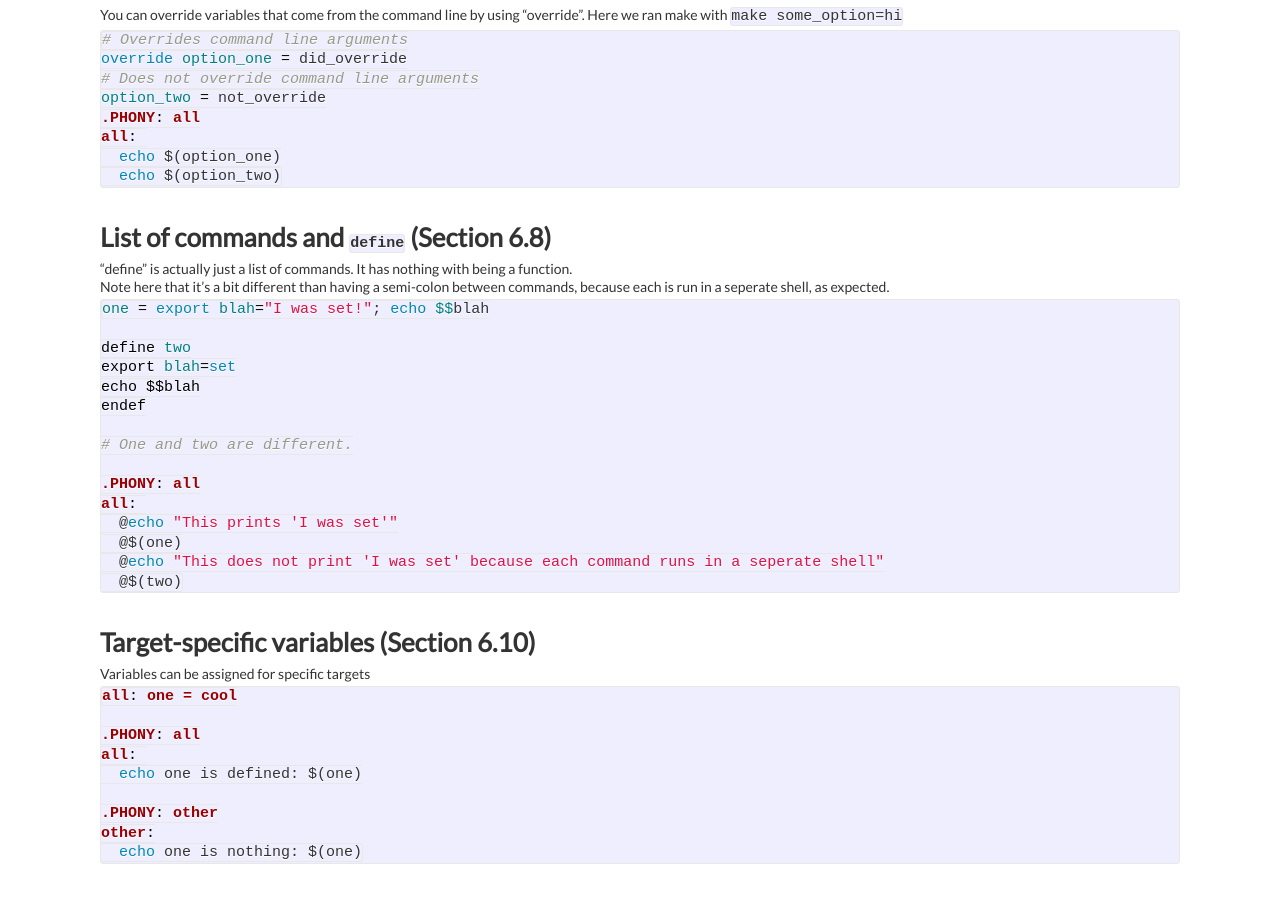
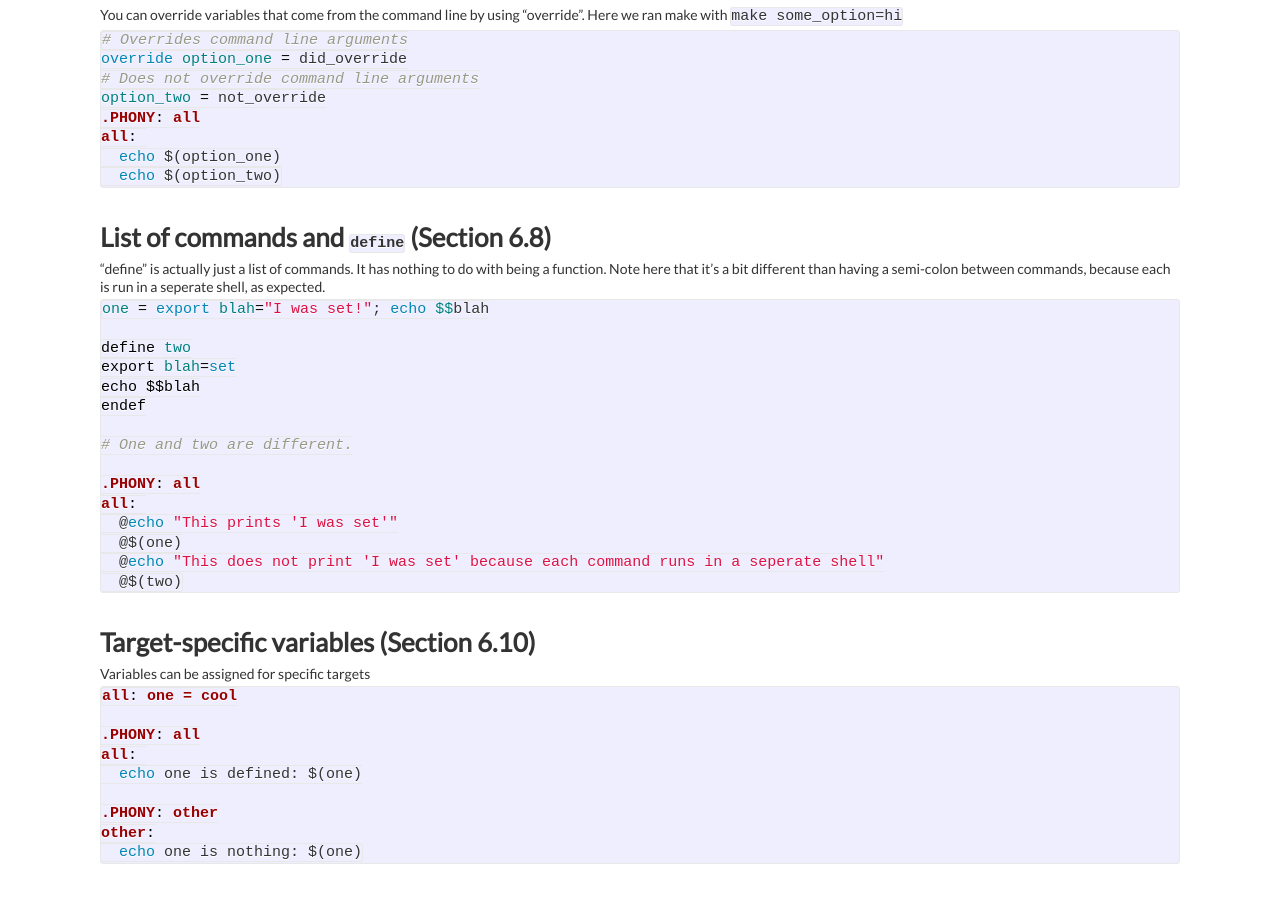
Before and after one commit to theicfire/makefiletutorial, a Jekyll site: the page built from index.md, in a window 1280 px wide and 900 px high, scrolled down 11258 px. Built offline with Jekyll 4.4.1, drawn with Linux system fonts in a browser that asks for light colours; some of the changed text lies outside the part shown.

Commit message:
fix misc typos

```diff
--- a/index.md
+++ b/index.md
@@ -275,7 +275,7 @@
    commands
 {% endhighlight %}
 
-The essence is that the a given target is matched by the target-pattern (via a `%` wildcard). Whatever was matched is called the *stem*. The stem is then substituted into the prereq-pattern, to generate the target's prereqs.
+The essence is that the given target is matched by the target-pattern (via a `%` wildcard). Whatever was matched is called the *stem*. The stem is then substituted into the prereq-pattern, to generate the target's prereqs.
 
 A typical use case is to compile `.c` files into `.o` files. Here's the *manual way*:
 {% highlight make %}
@@ -682,7 +682,7 @@
 {% endhighlight %}
 
 **List of commands and `define` (Section 6.8)**
-"define" is actually just a list of commands. It has nothing with being a function.
+"define" is actually just a list of commands. It has nothing to do with being a function.
 Note here that it's a bit different than having a semi-colon between commands, because each is run
 in a seperate shell, as expected.
 {% highlight make %}
```
Also changed, not shown: other parts of index.md (+1 -1 lines).
